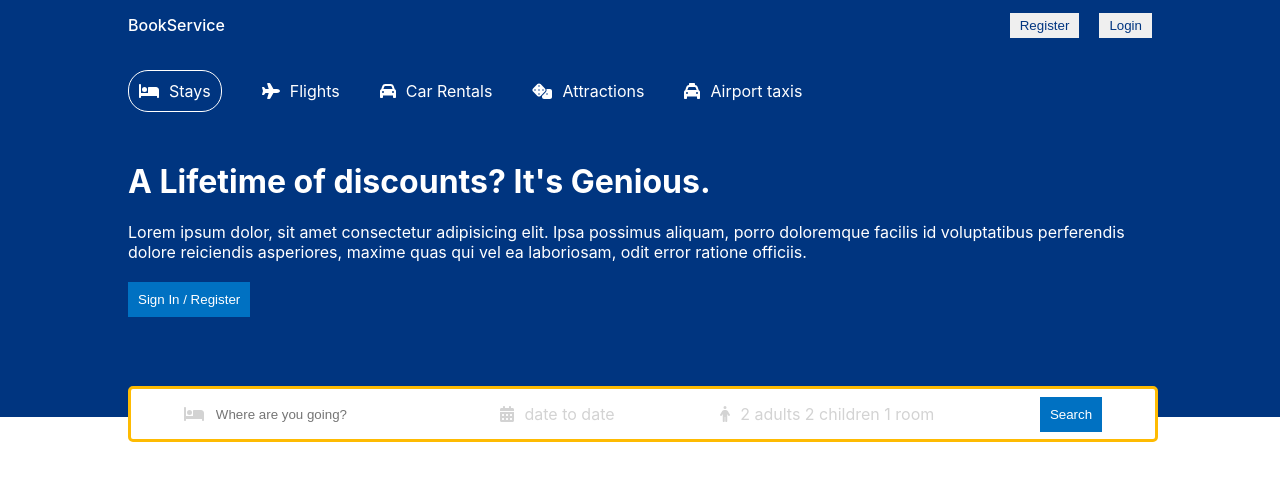
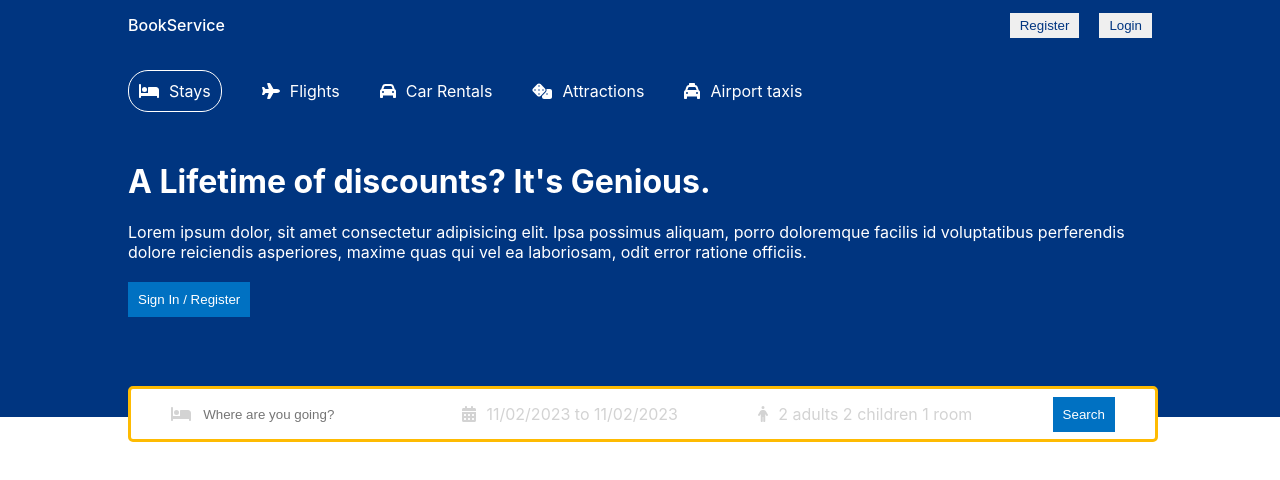
Before and after one commit to sergey87chuvasov/Booking-Reservation-App, a React (Create React App) app: page / in a window 1280 px wide. Shown: the top 480 px of the page. Built offline with nearby package versions, Linux system fonts and the light colour scheme; the HTML template or start-up script is replaced by a standard one.

Commit message:
added react-date-range

```diff
--- a/package.json
+++ b/package.json
@@ -10,7 +10,9 @@
     "@testing-library/jest-dom": "^5.17.0",
     "@testing-library/react": "^13.4.0",
     "@testing-library/user-event": "^13.5.0",
+    "date-fns": "^2.30.0",
     "react": "^18.2.0",
+    "react-date-range": "^1.4.0",
     "react-dom": "^18.2.0",
     "react-router-dom": "^6.18.0",
     "react-scripts": "5.0.1",
--- a/src/components/header/Header.css
+++ b/src/components/header/Header.css
@@ -77,3 +77,8 @@
   color: lightgray;
   cursor: pointer;
 }
+
+.date {
+  position: absolute;
+  top: 50px;
+}
--- a/src/components/header/Header.jsx
+++ b/src/components/header/Header.jsx
@@ -1,4 +1,4 @@
-import React from 'react';
+import React, { useState } from 'react';
 import { FontAwesomeIcon } from '@fortawesome/react-fontawesome';
 import {
   faBed,
@@ -9,9 +9,22 @@
   faCalendarDays,
   faPerson,
 } from '@fortawesome/free-solid-svg-icons';
+import { DateRange } from 'react-date-range';
 import './Header.css';
+import 'react-date-range/dist/styles.css'; // main style file
+import 'react-date-range/dist/theme/default.css'; // theme css file
+import format from 'date-fns/format';
 
 const Header = () => {
+  const [openDate, setOpenDate] = useState(false);
+  const [date, setDate] = useState([
+    {
+      startDate: new Date(),
+      endDate: new Date(),
+      key: 'selection',
+    },
+  ]);
+
   return (
     <div className='header'>
       <div className='headerContainer'>
@@ -56,7 +69,22 @@
           </div>
           <div className='headerSearchItem'>
             <FontAwesomeIcon icon={faCalendarDays} className='headerIcon' />
-            <span className='headerSearchText'>date to date</span>
+            <span
+              onClick={() => setOpenDate(!openDate)}
+              className='headerSearchText'
+            >{`${format(date[0].startDate, 'MM/dd/yyyy')} to ${format(
+              date[0].endDate,
+              'MM/dd/yyyy'
+            )}`}</span>
+            {openDate && (
+              <DateRange
+                editableDateInputs={true}
+                onChange={(item) => setDate([item.selection])}
+                moveRangeOnFirstSelection={false}
+                ranges={date}
+                className='date'
+              />
+            )}
           </div>
           <div className='headerSearchItem'>
             <FontAwesomeIcon icon={faPerson} className='headerIcon' />
```
Also changed, not shown: 1 other file (tests, documents, lock files or other folders).
